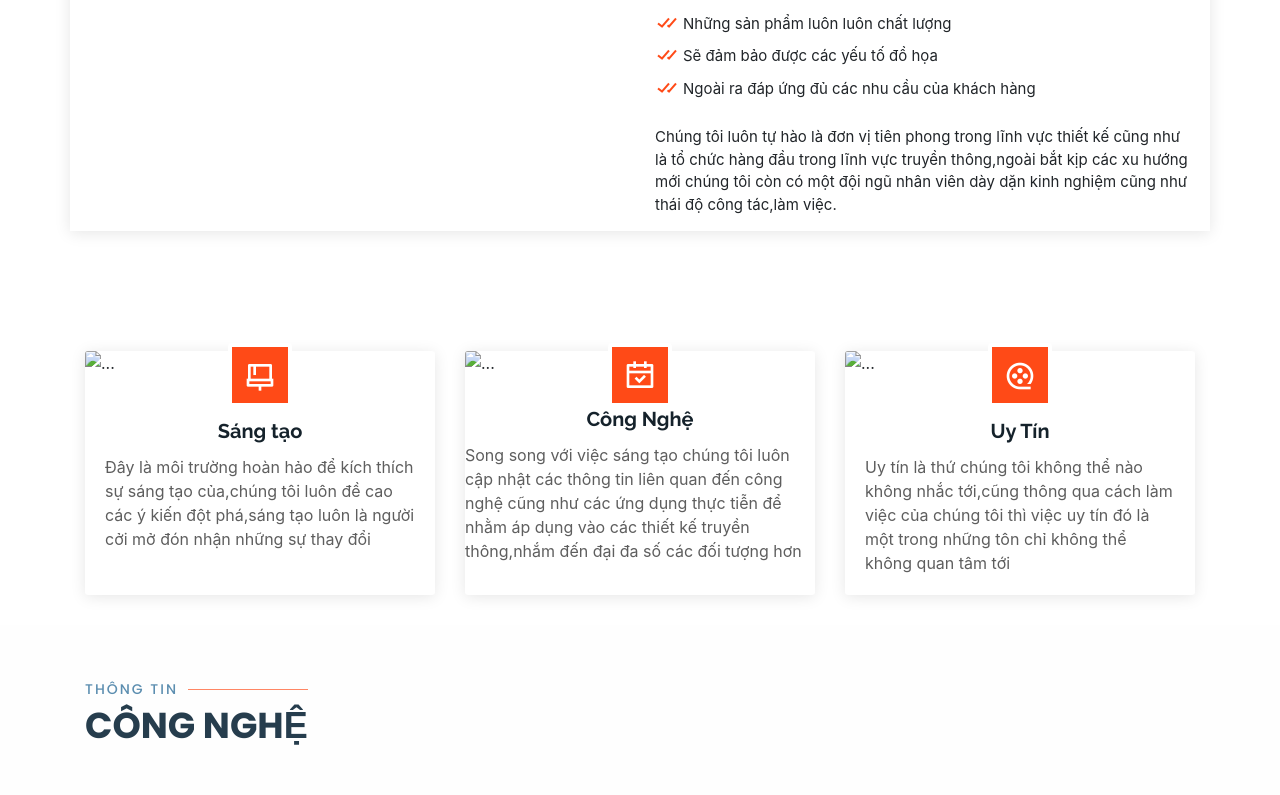
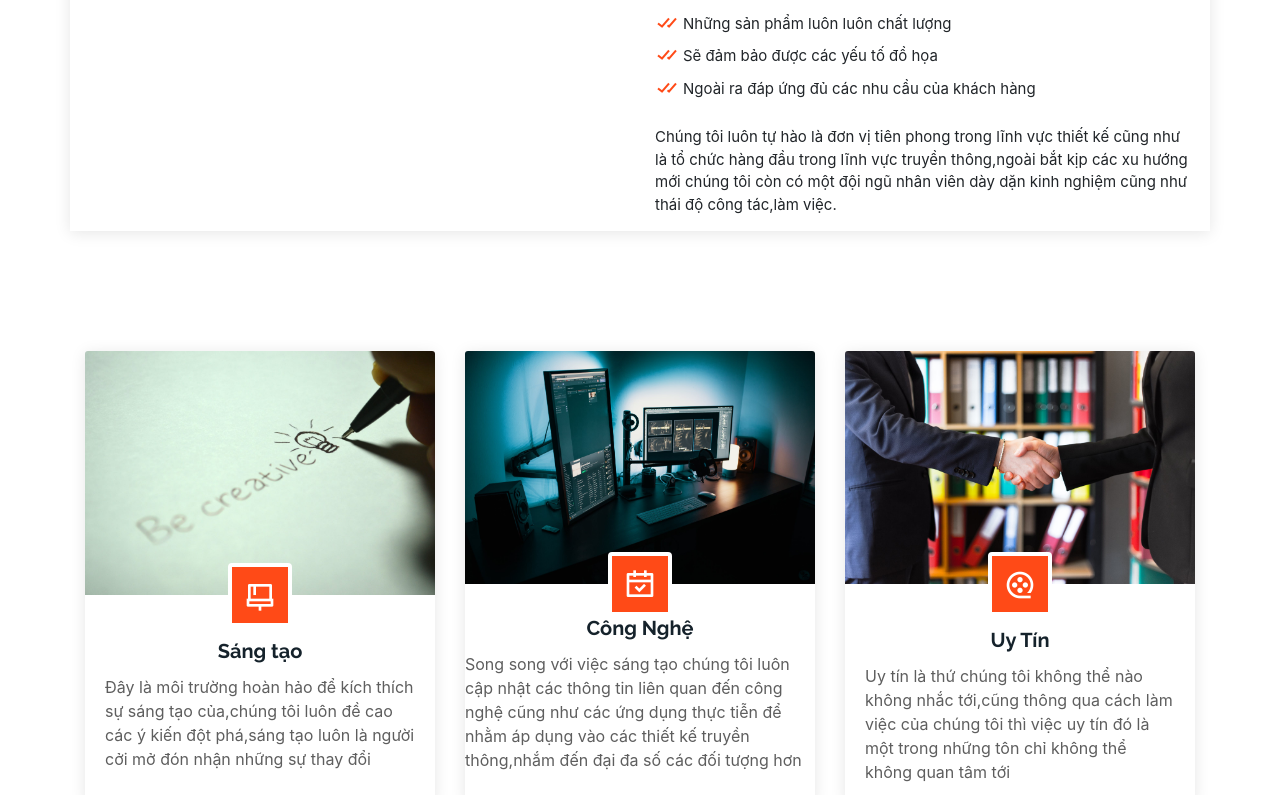
Before and after one commit to quocdat2706/quocdat2706.github.io, a plain HTML site: page index.html in a window 1280 px wide. Shown: the part 1145-1940 px from the top of the page. Drawn offline with nearby package versions, Linux system fonts and the light colour scheme.

Commit message:
Update index.html

```diff
--- a/index.html
+++ b/index.html
@@ -144,7 +144,7 @@
         <div class="row">
           <div class="col-lg-4 col-md-6 d-flex align-items-stretch" data-aos="fade-up" data-aos-delay="100">
             <div class="card">
-              <img src="../../../final2/creative.jpeg" class="card-img-top" alt="...">
+              <img src="assets/img/creative.jpeg" class="card-img-top" alt="...">
               <div class="card-icon">
                 <i class="ri-brush-4-line"></i>
               </div>
@@ -156,7 +156,7 @@
           </div>
           <div class="col-lg-4 col-md-6 d-flex align-items-stretch" data-aos="fade-up" data-aos-delay="200">
             <div class="card">
-              <img src="../../../final2/công nghê.jpeg" class="card-img-top" alt="...">
+              <img src="assets/img/công nghê.jpeg" class="card-img-top" alt="...">
               <div class="card-icon">
                 <i class="ri-calendar-check-line"></i>
               </div>
@@ -168,7 +168,7 @@
           </div>
           <div class="col-lg-4 col-md-6 d-flex align-items-stretch" data-aos="fade-up" data-aos-delay="300">
             <div class="card">
-              <img src="../../../final2/bắt tay.jpeg" class="card-img-top" alt="...">
+              <img src="assets/img/bắt tay.jpeg" class="card-img-top" alt="...">
               <div class="card-icon">
                 <i class="ri-movie-2-line"></i>
               </div>
```
